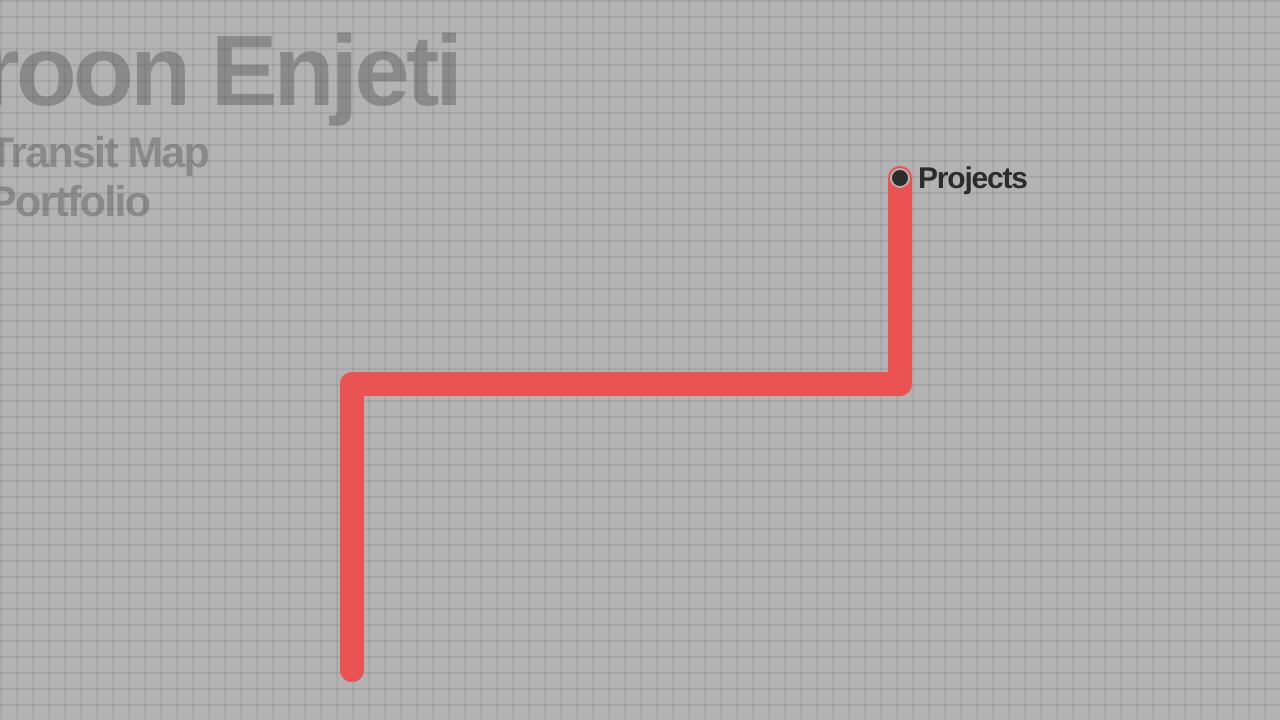
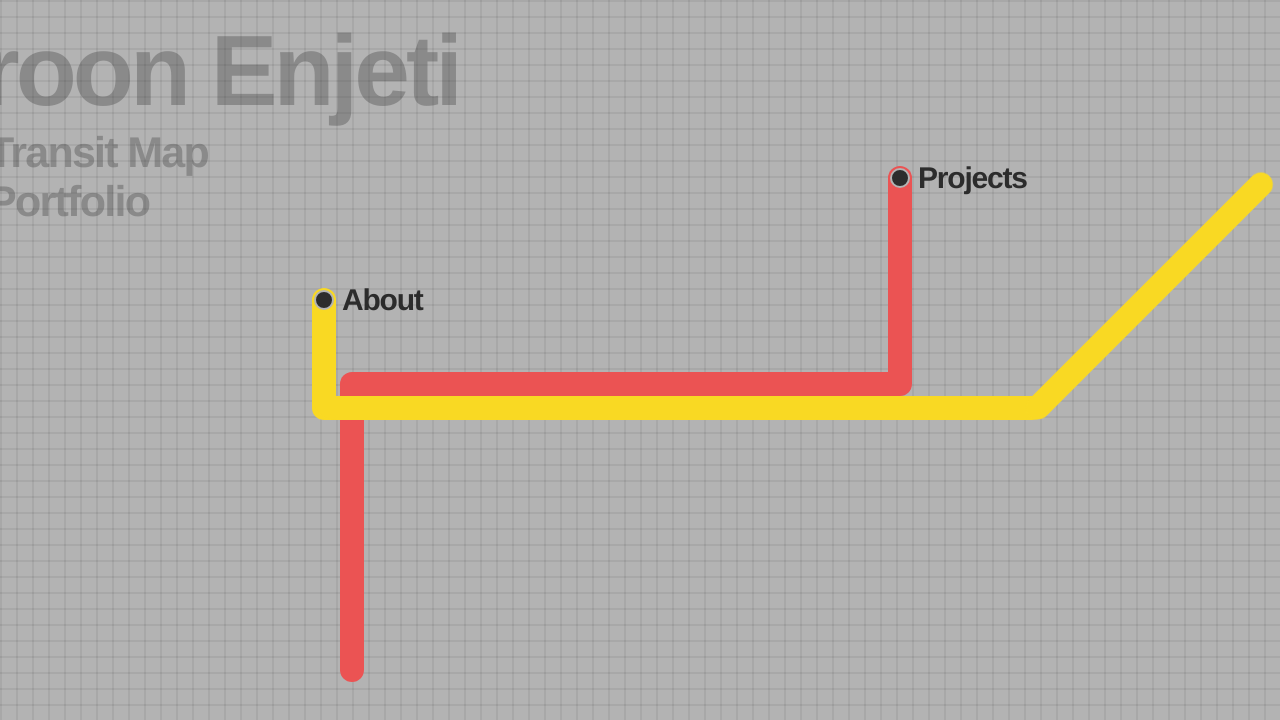
Before and after one commit to varoon-enjeti/portfolio-website, a React (Create React App) app: page / in a window 1280 px wide. Shown: the top 720 px of the page. Built offline with nearby package versions, Linux system fonts and the light colour scheme.

Commit message:
yellow line desktop

```diff
--- a/src/components/background.jsx
+++ b/src/components/background.jsx
@@ -1,6 +1,7 @@
 import React from 'react';
 import Header from './header';
 import Redline from './lines/redline';
+import Yellowline from './lines/yellowline';
 import '../styles/background.css';
 
 export default function Background() {
@@ -8,6 +9,7 @@ export default function Background() {
         <div className="background">
             <Header />
             <Redline />
+            <Yellowline />
         </div>
     );
 }
--- a/src/components/lines/redline.jsx
+++ b/src/components/lines/redline.jsx
@@ -9,8 +9,8 @@ export default function Redline() {
             <div className="rlv"></div>
             <div className="rmh"></div>
             <div className="rrv">
-                <button onclick="" type="button" className="red-btn">
-                    <p className="red-txt">Projects</p>
+                <button onclick="" type="button" className="open-btn">
+                    <p className="section-txt">Projects</p>
                 </button>
             </div>
         </div>
--- /dev/null
+++ b/src/components/lines/yellowline.jsx
@@ -0,0 +1,18 @@
+import React from 'react';
+import '../../styles/line-styles/yellowline.css';
+
+// color, position, orientation
+
+export default function Yellowline() {
+    return (
+        <div className="yellowline">
+            <div className="ylv">
+                <button onclick="" type="button" className="open-btn">
+                    <p className="section-txt">About</p>
+                </button>
+            </div>
+            <div className="ymh"></div>
+            <div className="ydr"></div>
+        </div>
+    )
+}
--- a/src/styles/line-styles/redline.css
+++ b/src/styles/line-styles/redline.css
@@ -67,7 +67,7 @@
     animation: 0.75s ease-out slideInFromRight;
 }
 
-.red-btn {
+.open-btn {
     position: relative;
     top: 2px;
     width: 20px;
@@ -78,11 +78,11 @@
     transition: transform .25s, visibility .25s ease-in;
 }
 
-.red-btn:hover {
+.open-btn:hover {
     transform: scale(1.15);
 }
 
-.red-txt {
+.section-txt {
     font-family: 'Helvetica';
     font-style: normal;
     font-weight: 700;
--- /dev/null
+++ b/src/styles/line-styles/yellowline.css
@@ -0,0 +1,59 @@
+@keyframes slideInFromBot {
+    from {
+        margin-top: 10%;
+        opacity: 30%;
+    }
+
+    to {
+        margin-top: 0%;
+        opacity: 100%;
+    }
+}
+
+@keyframes slideInFromTopRight {
+    from {
+        margin-top: -10%;
+        margin-left: 10%;
+        opacity: 30%;
+    }
+
+    to {
+        margin-top: 0%;
+        margin-left: 0%;
+        opacity: 100%;
+    }
+}
+
+.ylv {
+    position: absolute;
+    height: 132px;
+    width: 24px;
+    left: 312px;
+    top: 288px;
+    background: #F9D923;
+    border-radius: 30px 30px 0px 30px;
+    animation: 0.75s ease-out slideInFromLeft;
+}
+
+.ymh {
+    position: absolute;
+    width: 744px;
+    height: 24px;
+    left: 312px;
+    top: 396px;
+    background: #F9D923;
+    border-radius: 0px 0px 30px 30px;
+    animation: 0.75s ease-out slideInFromBot;
+}
+
+.ydr {
+    position: absolute;
+    width: 338.61px;
+    height: 24px;
+    left: 980px;
+    top: 284px;
+    background: #F9D923;
+    border-radius: 30px;
+    transform: rotate(-45deg);
+    animation: 0.75s ease-out slideInFromTopRight;
+}
```
